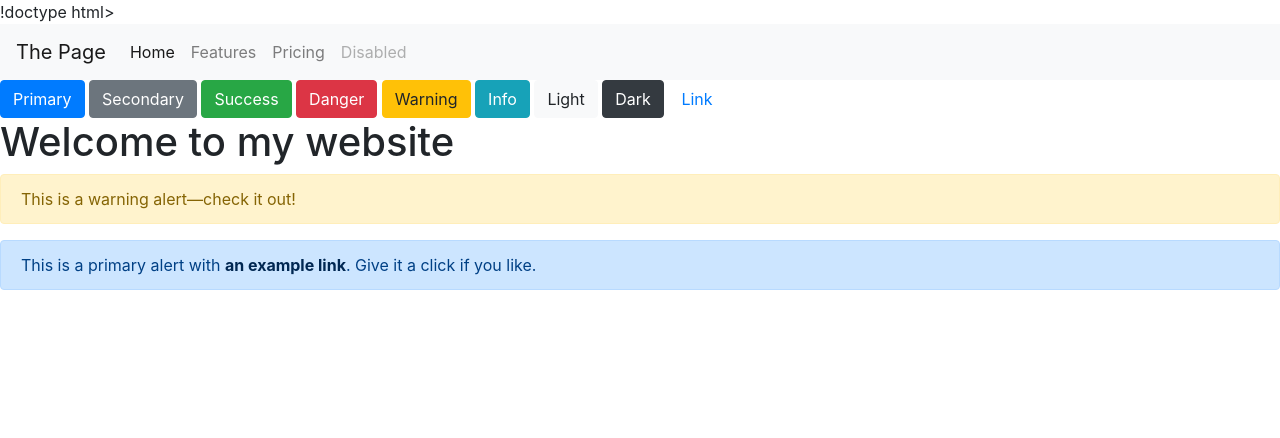
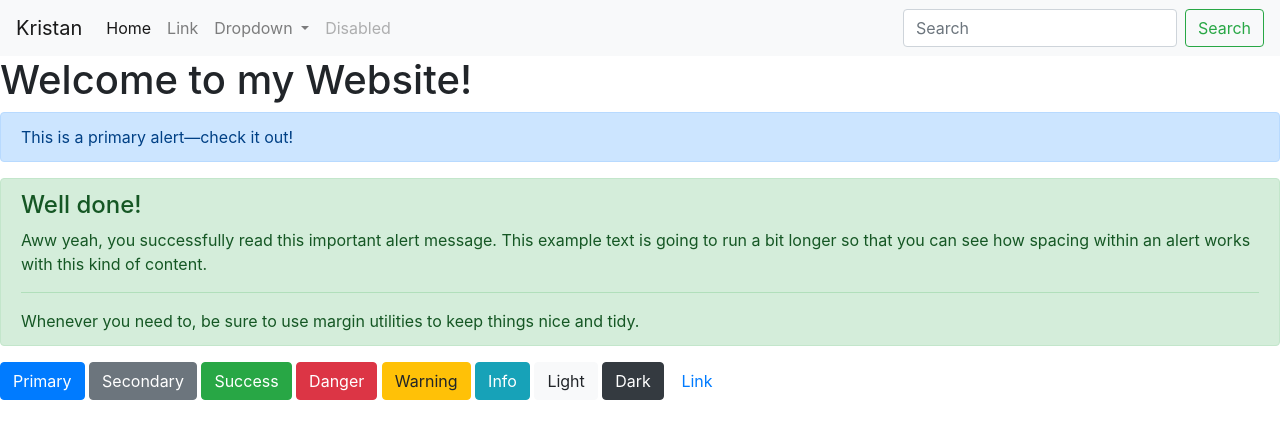
Before and after one commit to chris2736/carellano, a plain HTML site: page index.html in a window 1280 px wide. Drawn offline with nearby package versions, Linux system fonts and the light colour scheme.

Commit message:
Update index.html

```diff
--- a/index.html
+++ b/index.html
@@ -1,34 +1,70 @@
-!doctype html>
+<!doctype html>
 
 <html lang="en">
 <head>
   <meta charset="utf-8">
 
-  <title>Christian Oscar M. Arellano</title>
-  <meta name="description" content="The HTML5 Herald">
-  <meta name="author" content="SitePoint">
+  <title>Kristan Lahora</title>
+  <meta name="description" content="Kristan Lahora">
+  <meta name="author" content="Kristan">
+
   <link rel="stylesheet" href="https://maxcdn.bootstrapcdn.com/bootstrap/4.0.0/css/bootstrap.min.css" integrity="sha384-Gn5384xqQ1aoWXA+058RXPxPg6fy4IWvTNh0E263XmFcJlSAwiGgFAW/dAiS6JXm" crossorigin="anonymous">
 
 </head>
-
 <body>
-
   <nav class="navbar navbar-expand-lg navbar-light bg-light">
-  <a class="navbar-brand" href="#">The Page</a>
-  <button class="navbar-toggler" type="button" data-toggle="collapse" data-target="#navbarNavAltMarkup" aria-controls="navbarNavAltMarkup" aria-expanded="false" aria-label="Toggle navigation">
+  <a class="navbar-brand" href="#">Kristan</a>
+  <button class="navbar-toggler" type="button" data-toggle="collapse" data-target="#navbarSupportedContent" aria-controls="navbarSupportedContent" aria-expanded="false" aria-label="Toggle navigation">
     <span class="navbar-toggler-icon"></span>
   </button>
-  <div class="collapse navbar-collapse" id="navbarNavAltMarkup">
-    <div class="navbar-nav">
-      <a class="nav-item nav-link active" href="#">Home <span class="sr-only">(current)</span></a>
-      <a class="nav-item nav-link" href="#">Features</a>
-      <a class="nav-item nav-link" href="#">Pricing</a>
-      <a class="nav-item nav-link disabled" href="#">Disabled</a>
-    </div>
+
+  <div class="collapse navbar-collapse" id="navbarSupportedContent">
+    <ul class="navbar-nav mr-auto">
+      <li class="nav-item active">
+        <a class="nav-link" href="#">Home <span class="sr-only">(current)</span></a>
+      </li>
+      <li class="nav-item">
+        <a class="nav-link" href="#">Link</a>
+      </li>
+      <li class="nav-item dropdown">
+        <a class="nav-link dropdown-toggle" href="#" id="navbarDropdown" role="button" data-toggle="dropdown" aria-haspopup="true" aria-expanded="false">
+          Dropdown
+        </a>
+        <div class="dropdown-menu" aria-labelledby="navbarDropdown">
+          <a class="dropdown-item" href="#">Action</a>
+          <a class="dropdown-item" href="#">Another action</a>
+          <div class="dropdown-divider"></div>
+          <a class="dropdown-item" href="#">Something else here</a>
+        </div>
+      </li>
+      <li class="nav-item">
+        <a class="nav-link disabled" href="#">Disabled</a>
+      </li>
+    </ul>
+    <form class="form-inline my-2 my-lg-0">
+      <input class="form-control mr-sm-2" type="search" placeholder="Search" aria-label="Search">
+      <button class="btn btn-outline-success my-2 my-sm-0" type="submit">Search</button>
+    </form>
   </div>
 </nav>
 
- <button type="button" class="btn btn-primary">Primary</button>
+
+  <h1>Welcome to my Website!</h1>
+
+  <div class="alert alert-primary" role="alert">
+  This is a primary alert—check it out!
+  </div>
+
+
+  <div class="alert alert-success" role="alert">
+  <h4 class="alert-heading">Well done!</h4>
+  <p>Aww yeah, you successfully read this important alert message. This example text is going to run a bit longer so that you can see how spacing within an alert works with this kind of content.</p>
+  <hr>
+  <p class="mb-0">Whenever you need to, be sure to use margin utilities to keep things nice and tidy.</p>
+  </div>
+
+
+<button type="button" class="btn btn-primary">Primary</button>
 <button type="button" class="btn btn-secondary">Secondary</button>
 <button type="button" class="btn btn-success">Success</button>
 <button type="button" class="btn btn-danger">Danger</button>
@@ -39,18 +75,10 @@
 
 <button type="button" class="btn btn-link">Link</button>
 
-  <h1>Welcome to my website</h1>
-
-  <div class="alert alert-warning" role="alert">
-  This is a warning alert—check it out!
-  </div>
-
-  <div class="alert alert-primary" role="alert">
-  This is a primary alert with <a href="#" class="alert-link">an example link</a>. Give it a click if you like.
-  </div>
 
 
-  <script src="https://code.jquery.com/jquery-3.2.1.slim.min.js" integrity="sha384-KJ3o2DKtIkvYIK3UENzmM7KCkRr/rE9/Qpg6aAZGJwFDMVNA/GpGFF93hXpG5KkN" crossorigin="anonymous"></script>
+
+<script src="https://code.jquery.com/jquery-3.2.1.slim.min.js" integrity="sha384-KJ3o2DKtIkvYIK3UENzmM7KCkRr/rE9/Qpg6aAZGJwFDMVNA/GpGFF93hXpG5KkN" crossorigin="anonymous"></script>
 <script src="https://cdnjs.cloudflare.com/ajax/libs/popper.js/1.12.9/umd/popper.min.js" integrity="sha384-ApNbgh9B+Y1QKtv3Rn7W3mgPxhU9K/ScQsAP7hUibX39j7fakFPskvXusvfa0b4Q" crossorigin="anonymous"></script>
 <script src="https://maxcdn.bootstrapcdn.com/bootstrap/4.0.0/js/bootstrap.min.js" integrity="sha384-JZR6Spejh4U02d8jOt6vLEHfe/JQGiRRSQQxSfFWpi1MquVdAyjUar5+76PVCmYl" crossorigin="anonymous"></script>
 </body>
```
